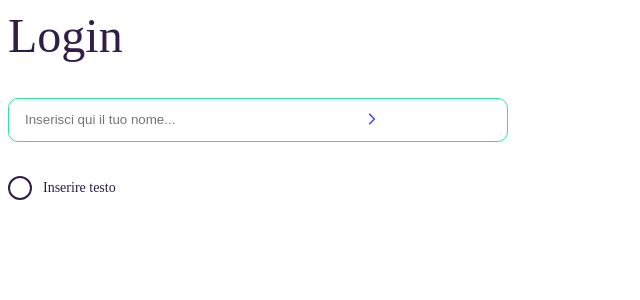
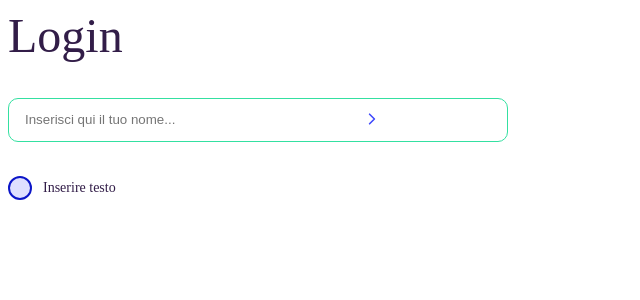
Before and after one commit to CaltonDev/calton-front-v3, a React (Create React App) app: page /login in a window 1280 px wide. Shown: the top 300 px of the page, without its empty margins (0-640 px from the left). Built offline with nearby package versions, Linux system fonts and the light colour scheme.

Commit message:
Fix: improved radio style

```diff
--- a/src/components/Checkbox/Checkbox.module.scss
+++ b/src/components/Checkbox/Checkbox.module.scss
@@ -96,14 +96,51 @@
   -webkit-transform: map-deep-get($checkbox, container, checkmarkAfter, -webkit-transform);
   -ms-transform: map-deep-get($checkbox, container, checkmarkAfter, -ms-transform);
   transform: map-deep-get($checkbox, container, checkmarkAfter, transform);
+}
 
-  &.secondaryCheckmark {
-    border: map-deep-get($checkbox, container, checkmarkAfter, secondary, border)
-  }
+.containerRadio .checkmark:after {
+  left: map-deep-get($checkbox, container, checkmarkAfterRadio, left);
+  top: map-deep-get($checkbox, container, checkmarkAfterRadio, top);
+  width: map-deep-get($checkbox, container, checkmarkAfterRadio, width);
+  height: map-deep-get($checkbox, container, checkmarkAfterRadio, height);
+  border: map-deep-get($checkbox, container, checkmarkAfterRadio, border);
+  //border-width: map-deep-get($checkbox, container, checkmarkAfterRadio, border-width);
+  -webkit-transform: map-deep-get($checkbox, container, checkmarkAfterRadio, -webkit-transform);
+  -ms-transform: map-deep-get($checkbox, container, checkmarkAfterRadio, -ms-transform);
+  transform: map-deep-get($checkbox, container, checkmarkAfterRadio, transform);
+  border-radius: map-deep-get($checkbox, container, checkmarkAfterRadio, border-radius);;
+}
 
-  &.disabledCheckmark {
-    border: map-deep-get($checkbox, container, checkmarkAfter, disabled, border)
-  }
+.containerSecondary {
+}
+
+.containerDisabled {
+}
+
+.containerRadioSecondary {
+}
+
+.containerRadioDisabled {
+}
+
+.containerSecondary .checkmark:after {
+  border: map-deep-get($checkbox, container, checkmarkAfter, secondary, border);
+  border-width: map-deep-get($checkbox, container, checkmarkAfter, border-width);
+}
+
+.containerDisabled .checkmark:after {
+  border: map-deep-get($checkbox, container, checkmarkAfter, disabled, border);
+  border-width: map-deep-get($checkbox, container, checkmarkAfter, border-width);
+}
+
+.containerRadioSecondary .checkmark:after {
+  border: map-deep-get($checkbox, container, checkmarkAfterRadio, secondary, border);
+  background: map-deep-get($checkbox, container, checkmarkAfterRadio, secondary, background);
+}
+
+.containerRadioDisabled .checkmark:after {
+  border: map-deep-get($checkbox, container, checkmarkAfterRadio, disabled, border);
+  background: map-deep-get($checkbox, container, checkmarkAfterRadio, disabled, background);
 }
 
 .textContainer {
--- a/src/components/Checkbox/Checkbox.tsx
+++ b/src/components/Checkbox/Checkbox.tsx
@@ -15,15 +15,26 @@ const Checkbox = ({
 }: CheckboxProps) => {
     const checkboxClass = color ? styles[color] : ''
     const disabledClass = disabled ? styles[`disabled`] : ''
+    const disabledCheckmarkClass = disabled ? styles['containerDisabled'] : ''
+    const secondaryCheckmarkClass =
+        color === 'secondary' ? styles['containerSecondary'] : ''
     const checkmarkClass = disabled
         ? styles['disabledCheckmark']
         : color === 'secondary'
           ? styles['secondaryCheckmark']
           : ''
     const isRadius = type == 'radio' ? styles['radius'] : ''
-    console.log('styles: ', styles)
+    const containerRadius = type == 'radio' ? styles['containerRadio'] : ''
+    const containerRadiusAfter =
+        type === 'radio' && disabled
+            ? styles['containerRadioDisabled']
+            : type === 'radio' && color === 'secondary'
+              ? styles['containerRadioSecondary']
+              : ''
     return (
-        <label className={`${styles.container}`}>
+        <label
+            className={`${styles.container} ${disabledCheckmarkClass} ${secondaryCheckmarkClass} ${containerRadius} ${containerRadiusAfter}`}
+        >
             <div>
                 <div
                     className={styles.textContainer}
--- a/src/pages/Login/Login.tsx
+++ b/src/pages/Login/Login.tsx
@@ -59,7 +59,7 @@ function Login() {
                 checked={checked}
                 onClick={() => setChecked(!checked)}
                 title={'Inserire testo'}
-                color={'primary'}
+                color={'secondary'}
                 disabled={false}
                 type={'radio'}
                 //subtitle={'Lorem ipsum dolor sit amet'}
--- a/src/style/_variables.scss
+++ b/src/style/_variables.scss
@@ -290,6 +290,26 @@ $checkbox: (
         disabled: (
           border: solid #9D96A5
         )
+      ),
+      checkmarkAfterRadio: (
+              left: 3.5px,
+              top: 3.5px,
+              width: 10px,
+              height: 10px,
+        //checkmark color
+              border: solid #3F49FC,
+              -webkit-transform: rotate(45deg),
+              -ms-transform: rotate(45deg),
+              transform: rotate(45deg),
+              border-radius: 10px,
+              secondary: (
+                      background: #0C16C8,
+                      border: solid #0C16C8
+              ),
+              disabled: (
+                      background: #9D96A5,
+                      border: solid #9D96A5
+              )
       )
     ),
     checkmark: (
```
